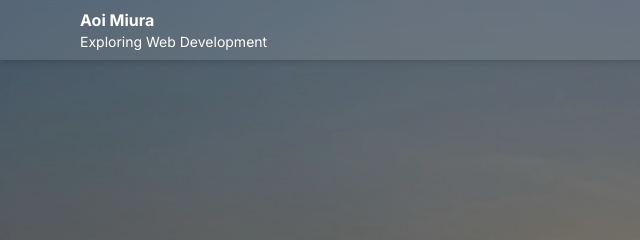
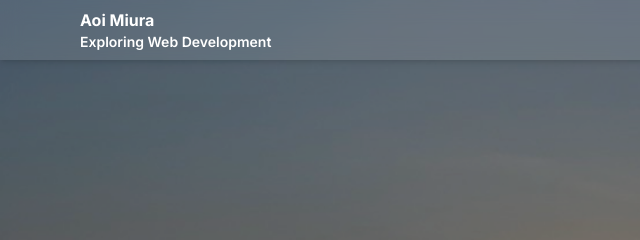
Before and after one commit to Aoi3u/3u-portfolio, a plain HTML site: page index.html in a window 1280 px wide. Shown: the top 240 px of the page, 0-640 px from the left. Drawn offline with nearby package versions, Linux system fonts and the light colour scheme.

```diff
--- a/index.html
+++ b/index.html
@@ -36,7 +36,7 @@
           <section class="text-sm md:text-base lg:text-base font-bold">
             Aoi Miura
           </section>
-          <section class="text-xs md:text-sm lg:text-sm">
+          <section class="text-xs md:text-sm lg:text-sm font-semibold">
             Exploring Web Development
           </section>
         </h1>
```
